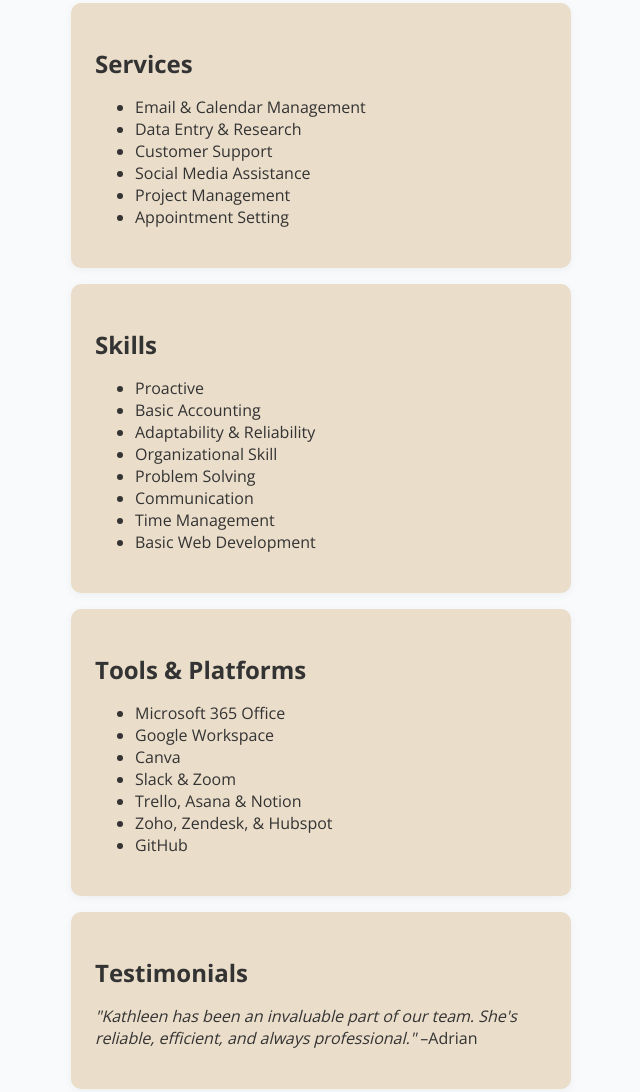
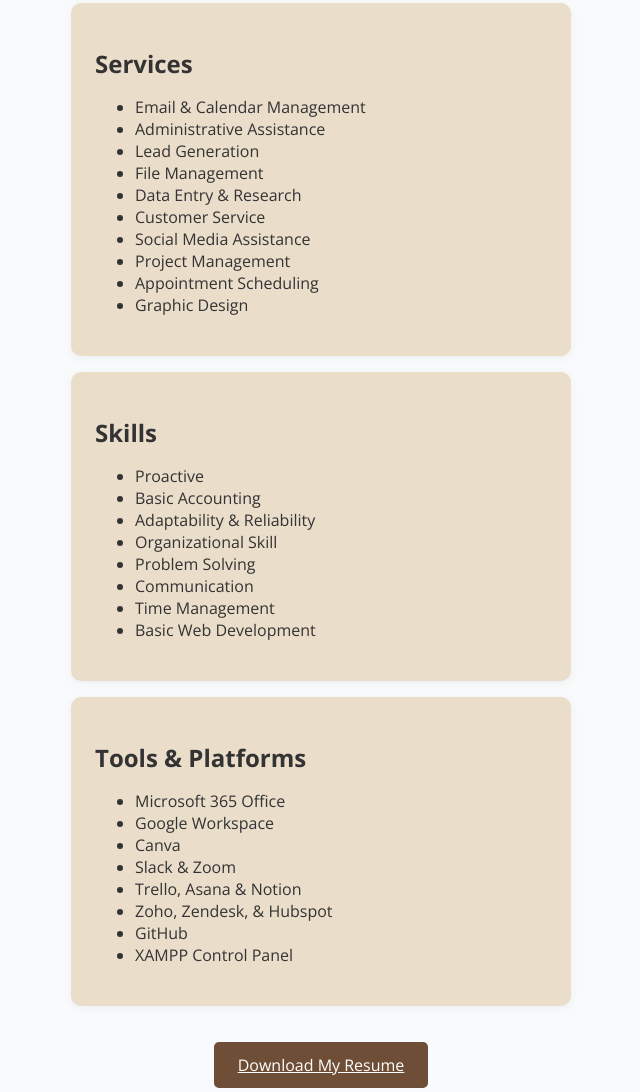
Before and after one commit to itsmekath/kathleen-suarez-portfolio, a plain HTML site: page index.html in a window 1280 px wide. Shown: the part 1238-2330 px from the top of the page, without its empty margins (319-959 px from the left). Drawn offline with nearby package versions, Linux system fonts and the light colour scheme.

Commit message:
Update index.html
Added some services I offer

```diff
--- a/index.html
+++ b/index.html
@@ -164,11 +164,15 @@
       <h2>Services</h2>
       <ul>
         <li>Email & Calendar Management</li>
+        <li>Administrative Assistance</li>
+        <li>Lead Generation</li>
+        <li>File Management</li>
         <li>Data Entry & Research</li>
-        <li>Customer Support</li>
+        <li>Customer Service</li>
         <li>Social Media Assistance</li>
         <li>Project Management</li>
-        <li>Appointment Setting</li>
+        <li>Appointment Scheduling</li>
+        <li>Graphic Design</li>
       </ul>
     </div>
 
@@ -196,14 +200,15 @@
         <li>Trello, Asana & Notion</li>
         <li>Zoho, Zendesk, & Hubspot</li>
         <li>GitHub</li>
+        <li>XAMPP Control Panel</li>
       </ul>
     </div>
 
-    <div class="card">
+<!--     <div class="card">
       <h2>Testimonials</h2>
       <p><em>"Kathleen has been an invaluable part of our team. She's reliable, efficient, and always professional."</em> –Adrian</p>
     </div>
-  </div>
+  </div> -->
 
   <div class="resume-link">
     <a href="Kathleen Faye F. Suarez _ Resume.pdf" download class="button">Download My Resume</a>
```
